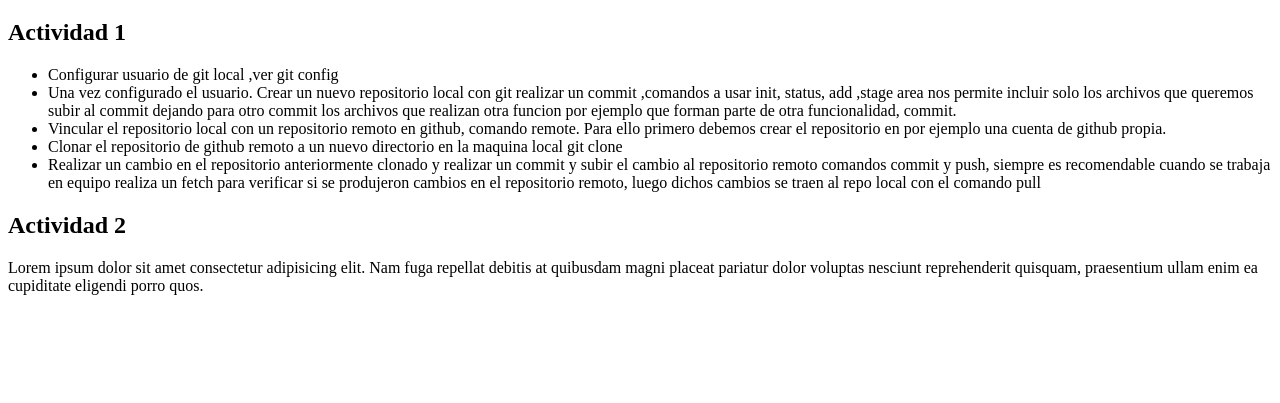
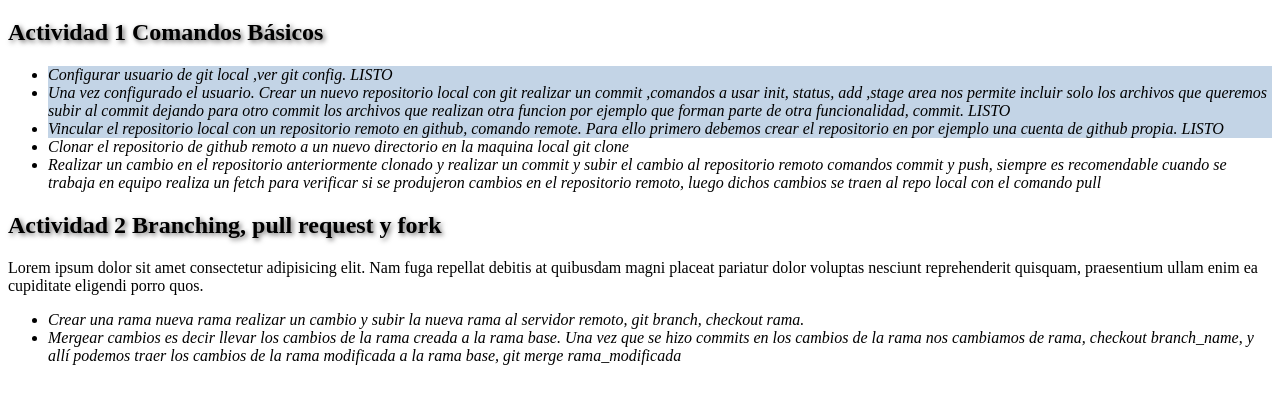
Before and after one commit to SYLV15/Practico-GIT, a plain HTML site: page index.html in a window 1280 px wide. Shown: the part 87-490 px from the top of the page. Drawn offline with Linux system fonts and the light colour scheme.

Commit message:
Se agregan cambios al enunciado

```diff
--- a/comand.js
+++ b/comand.js
@@ -1,3 +1,4 @@
 console.log("UTN - DACS - 2022");
 console.log("primera modificacion");
 console.log("segunda modificaion");
+console.log("3ra modificaion");
--- a/index.html
+++ b/index.html
@@ -5,6 +5,7 @@
     <meta charset="UTF-8">
     <meta http-equiv="X-UA-Compatible" content="IE=edge">
     <meta name="viewport" content="width=device-width, initial-scale=1.0">
+    <link rel="stylesheet" href="style.css">
     <title>DACS GIT</title>
 </head>
 
@@ -12,18 +13,23 @@
 
 <body>
     <h1>UTN-DACS-Practico GIT</h1>
-    <h2>Actividad 1</h2>
+    <h2>Actividad 1 Comandos Básicos</h2>
     <ul>
-        <li>Configurar usuario de git local ,ver git config</li>
-        <li>Una vez configurado el usuario. Crear un nuevo repositorio local con git realizar un commit ,comandos a usar init, status, add ,stage area nos permite incluir solo los archivos que queremos subir al commit dejando para otro commit los archivos
-            que realizan otra funcion por ejemplo que forman parte de otra funcionalidad, commit.</li>
-        <li>Vincular el repositorio local con un repositorio remoto en github, comando remote. Para ello primero debemos crear el repositorio en por ejemplo una cuenta de github propia.</li>
+        <li style="background-color:rgb(195, 212, 230);">Configurar usuario de git local ,ver git config. LISTO</li>
+        <li style="background-color:rgb(195, 212, 230);">Una vez configurado el usuario. Crear un nuevo repositorio local con git realizar un commit ,comandos a usar init, status, add ,stage area nos permite incluir solo los archivos que queremos subir al commit dejando para otro commit los archivos
+            que realizan otra funcion por ejemplo que forman parte de otra funcionalidad, commit. LISTO</li>
+        <li style="background-color:rgb(195, 212, 230);">Vincular el repositorio local con un repositorio remoto en github, comando remote. Para ello primero debemos crear el repositorio en por ejemplo una cuenta de github propia. LISTO</li>
         <li>Clonar el repositorio de github remoto a un nuevo directorio en la maquina local git clone</li>
         <li>Realizar un cambio en el repositorio anteriormente clonado y realizar un commit y subir el cambio al repositorio remoto comandos commit y push, siempre es recomendable cuando se trabaja en equipo realiza un fetch para verificar si se produjeron
             cambios en el repositorio remoto, luego dichos cambios se traen al repo local con el comando pull</li>
     </ul>
-    <h2>Actividad 2</h2>
+    <h2>Actividad 2 Branching, pull request y fork</h2>
     <p>Lorem ipsum dolor sit amet consectetur adipisicing elit. Nam fuga repellat debitis at quibusdam magni placeat pariatur dolor voluptas nesciunt reprehenderit quisquam, praesentium ullam enim ea cupiditate eligendi porro quos.</p>
+    <ul>
+        <li>Crear una rama nueva rama realizar un cambio y subir la nueva rama al servidor remoto, git branch, checkout rama.</li>
+        <li>Mergear cambios es decir llevar los cambios de la rama creada a la rama base. Una vez que se hizo commits en los cambios de la rama nos cambiamos de rama, checkout branch_name, y allí podemos traer los cambios de la rama modificada a la rama base,
+            git merge rama_modificada</li>
+    </ul>
 </body>
 
 </html>
--- a/style.css
+++ b/style.css
@@ -3,5 +3,5 @@ ul {
 }
 
 h2 {
-    font-weight: bolder;
+    text-shadow: 2px 2px 5px rgb(99, 98, 98);
 }
```
Also changed, not shown: text.txt.
